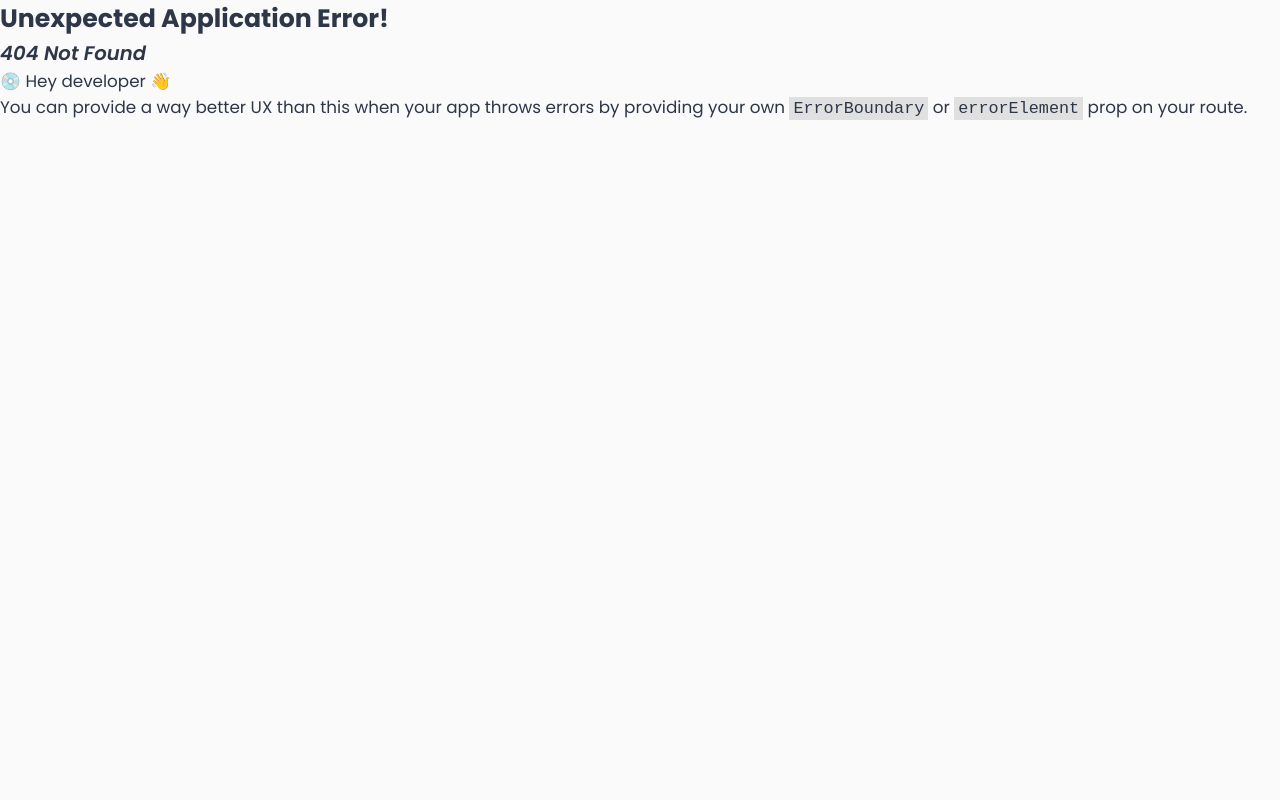
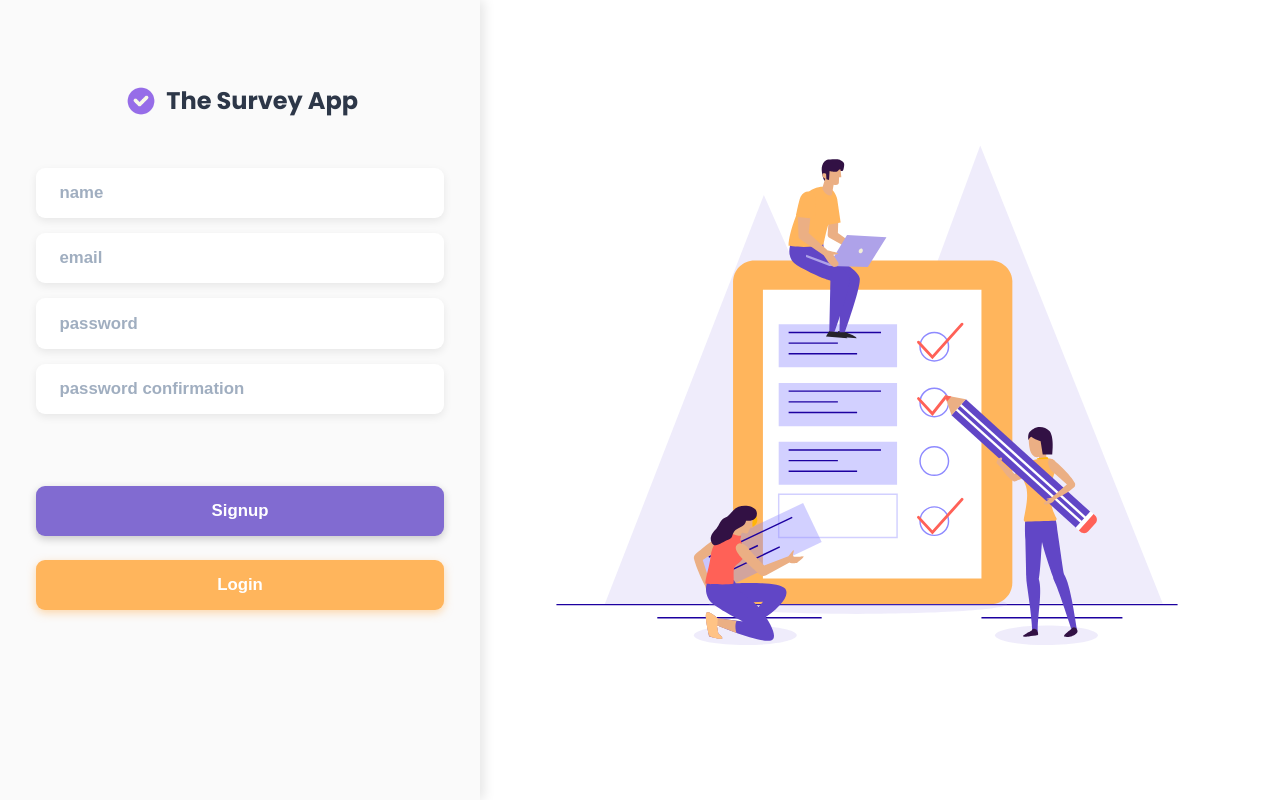
Before and after one commit to thiagorasouza/survey-frontend, a React app: page /signup in a window 1280 px wide. Before the commit this address had no page. Built offline with nearby package versions, Linux system fonts and the light colour scheme.

Commit message:
feat: add signup page

```diff
--- a/src/main/index.tsx
+++ b/src/main/index.tsx
@@ -2,8 +2,9 @@ import React from "react";
 import * as ReactDOM from "react-dom/client";
 import { createBrowserRouter, RouterProvider } from "react-router-dom";
 import { loginRoute } from "./routes/loginRoute";
+import { signupRoute } from "./routes/signupRoute";
 
-const router = createBrowserRouter([loginRoute]);
+const router = createBrowserRouter([loginRoute, signupRoute]);
 
 const root = ReactDOM.createRoot(document.getElementById("main"));
 root.render(<RouterProvider router={router} />);
--- /dev/null
+++ b/src/main/routes/signupRoute.tsx
@@ -0,0 +1,7 @@
+import React from "react";
+import SignupPage from "../../presentation/pages/SignupPage";
+
+export const signupRoute = {
+  path: "/signup",
+  element: <SignupPage />,
+};
--- a/src/presentation/pages/LoginPage.scss
+++ b/src/presentation/pages/LoginPage.scss
@@ -61,12 +61,14 @@
   margin-bottom: 6rem;
 }
 
-.inputEmail {
+.inputName,
+.inputEmail,
+.inputPassword {
   @include text-input;
   margin-bottom: 1.25rem;
 }
 
-.inputPassword {
+.inputPasswordConfirmation {
   @include text-input;
 }
 
--- /dev/null
+++ b/src/presentation/pages/SignupPage.scss
@@ -0,0 +1 @@
+@use "./LoginPage.scss" as *;
--- /dev/null
+++ b/src/presentation/pages/SignupPage.tsx
@@ -0,0 +1,67 @@
+import React from "react";
+import { Form } from "react-router-dom";
+import Brand from "../components/Brand";
+
+import styles from "./SignupPage.scss";
+
+function SignupPage() {
+  return (
+    <div className={styles.page}>
+      <section className={styles.wrapper}>
+        <Brand />
+        {/* <div role="alert" className={styles.error}>
+          Error
+        </div> */}
+        <Form method="post" className={styles.form}>
+          <div className={styles.inputs}>
+            <input
+              required
+              type="text"
+              name="name"
+              className={styles.inputName}
+              placeholder="name"
+            />
+            <input
+              required
+              type="email"
+              name="email"
+              className={styles.inputEmail}
+              placeholder="email"
+            />
+            <input
+              required
+              type="password"
+              name="password"
+              className={styles.inputPassword}
+              minLength={6}
+              placeholder="password"
+            />
+            <input
+              required
+              type="password"
+              name="passwordConfirmation"
+              className={styles.inputPasswordConfirmation}
+              minLength={6}
+              placeholder="password confirmation"
+            />
+          </div>
+          <div className={styles.buttons}>
+            <button
+              type="submit"
+              aria-label="signup"
+              className={styles.btnSignup}
+            >
+              Signup
+            </button>
+            <button type="button" className={styles.btnLogin}>
+              Login
+            </button>
+          </div>
+        </Form>
+      </section>
+      <section className={styles.sider}></section>
+    </div>
+  );
+}
+
+export default SignupPage;
```
